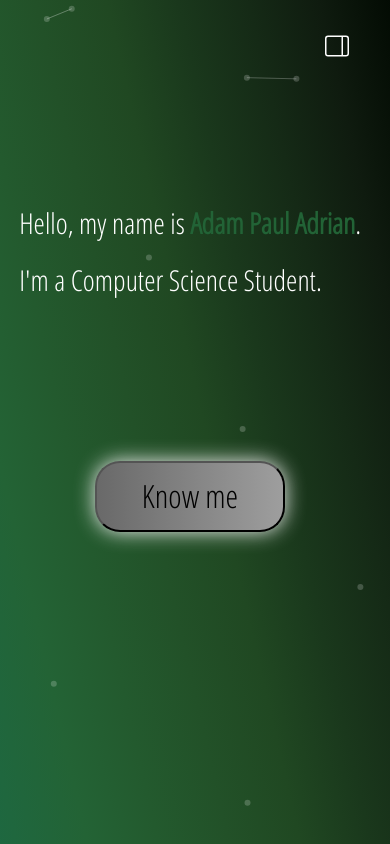
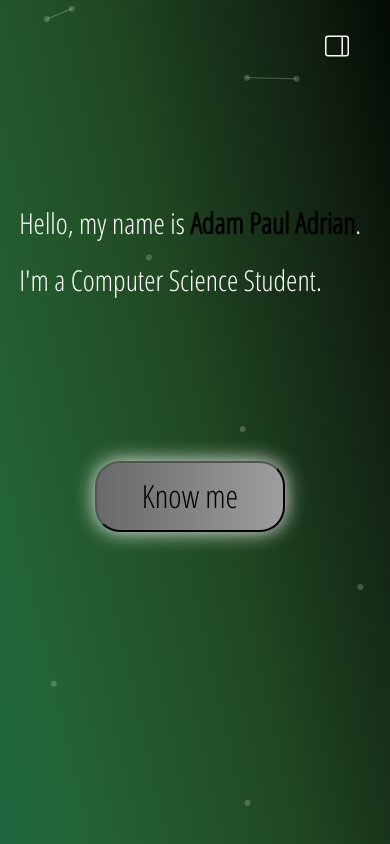
Before and after one commit to pauladam2001/ResumeWebsite, a React (Create React App) app: page / in a window 390 px wide. Shown: the top 844 px of the page. Built offline with nearby package versions, Linux system fonts and the light colour scheme.

Commit message:
Changed title color for mobile

```diff
--- a/src/components/hero/hero.styles.css
+++ b/src/components/hero/hero.styles.css
@@ -106,7 +106,7 @@
     }
 
     .title-color {
-        color: #226336;
+        /* color: #226336; */
         font-weight: 600;
     }
 
```
